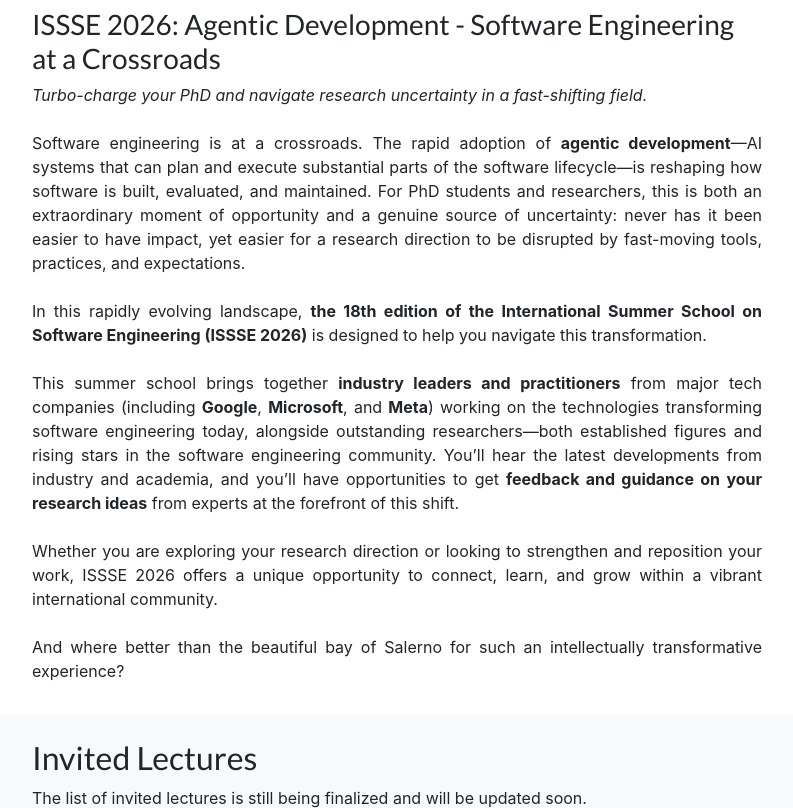
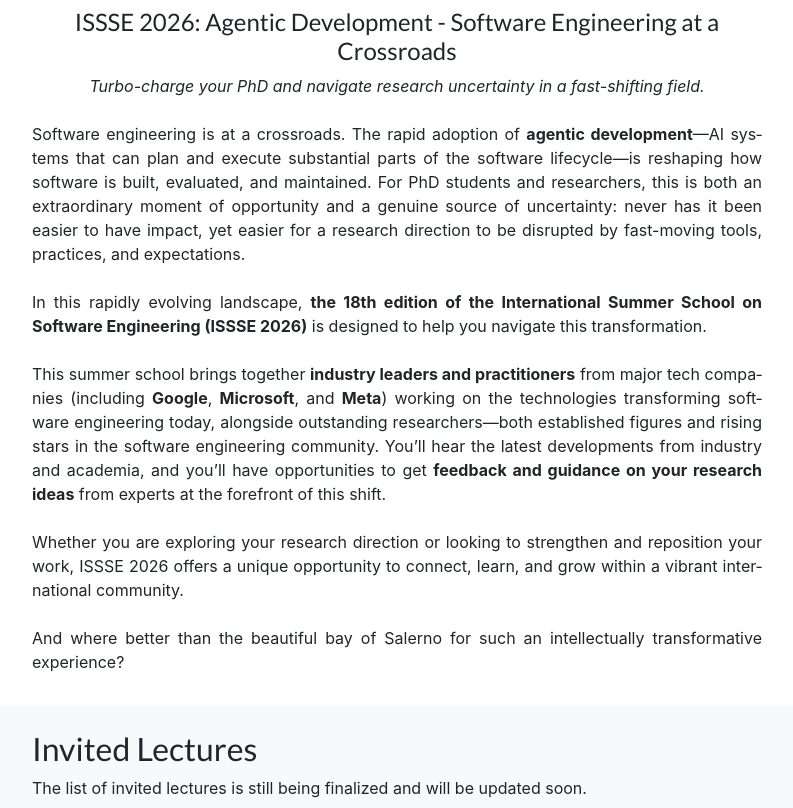
Before and after one commit to SeSaLabUnisa/ISSSE-2026, a website with bundled scripts: page index.html in a window 1280 px wide. Shown: the part 994-1802 px from the top of the page, without its empty margins (243-1036 px from the left). Built offline with nearby package versions, Linux system fonts and the light colour scheme.

Commit message:
Add files via upload

```diff
--- a/index.html
+++ b/index.html
@@ -28,6 +28,12 @@
 
 
   <link rel="icon" href="img/ISSSE-logo-transparent.png">
+  <style>
+    .text-justify {
+      text-align: justify;
+      hyphens: auto;
+    }
+  </style>
 </head>
 
 <body id="page-top">
@@ -120,8 +126,8 @@
           <img class="img-fluid col-lg-4 rounded mx-auto d-block" src="img/ISSSE-logo-transparent.png" alt="Logo">
 
           <p class="mt-4 mb-2 text-justify">
-              <h3>ISSSE 2026: Agentic Development - Software Engineering at a Crossroads</h3>
-              <i>Turbo-charge your PhD and navigate research uncertainty in a fast-shifting field.</i>
+              <h4 class="text-center">ISSSE 2026: Agentic Development - Software Engineering at a Crossroads</h4>
+              <p class="text-center"><i>Turbo-charge your PhD and navigate research uncertainty in a fast-shifting field.</i></p>
           </p>
           <p class="mt-4 mb-2 text-justify">
               Software engineering is at a crossroads. The rapid adoption of <b>agentic development</b>—AI systems that can plan and execute substantial parts of the software lifecycle—is reshaping how software is built, evaluated, and maintained. For PhD students and researchers, this is both an extraordinary moment of opportunity and a genuine source of uncertainty: never has it been easier to have impact, yet easier for a research direction to be disrupted by fast-moving tools, practices, and expectations.
```
